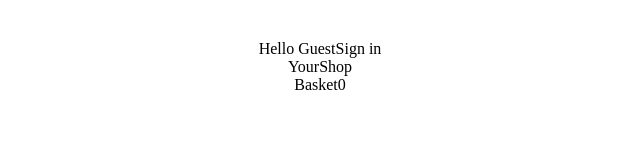
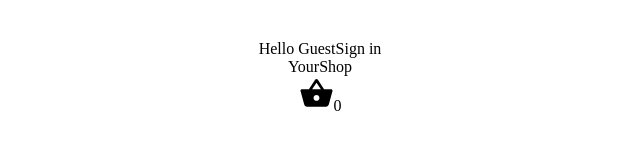
Before and after one commit to Abhay108cell/reactProject, a React (Vite) app: page / in a window 1280 px wide. Shown: the top 166 px of the page, without its empty margins (320-960 px from the left). Built offline with nearby package versions, Linux system fonts and the light colour scheme.

Commit message:
shoppingBasket install from material-ui

```diff
--- a/package.json
+++ b/package.json
@@ -10,6 +10,10 @@
     "preview": "vite preview"
   },
   "dependencies": {
+    "@emotion/react": "^11.11.4",
+    "@emotion/styled": "^11.11.5",
+    "@mui/icons-material": "^5.15.20",
+    "@mui/material": "^5.15.20",
     "react": "^18.3.1",
     "react-dom": "^18.3.1"
   },
--- a/src/App.jsx
+++ b/src/App.jsx
@@ -2,6 +2,7 @@
 import reactLogo from './assets/react.svg'
 import viteLogo from '/vite.svg'
 import './App.css'
+import ShoppingBasketIcon from '@mui/icons-material/ShoppingBasket';
 
 function App() {
   const [count, setCount] = useState(0)
@@ -25,7 +26,7 @@
           <span className="nav_itemLineTwo">Shop</span>
         </div>
         <div className="nav_item">
-          <span className="nav_itemLineOne">Basket</span>
+         < ShoppingBasketIcon fontSize='large'/>
           <span className="nav_itemLineTwo">0</span>
 
         </div>
```
Also changed, not shown: 1 other file (tests, documents, lock files or other folders).
